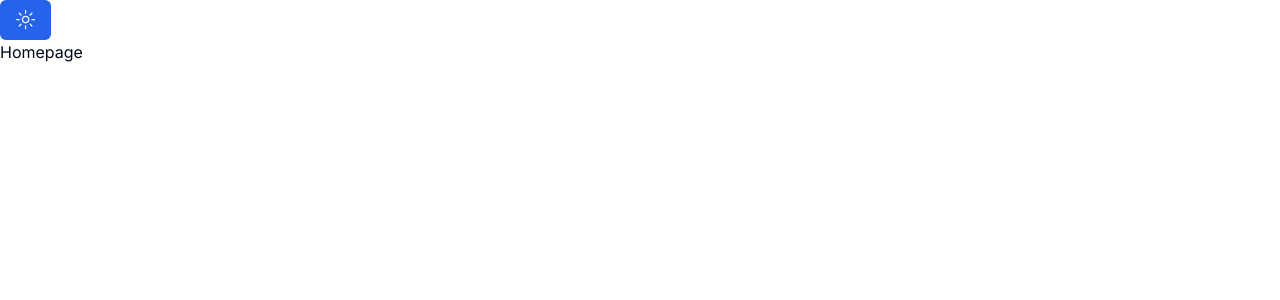
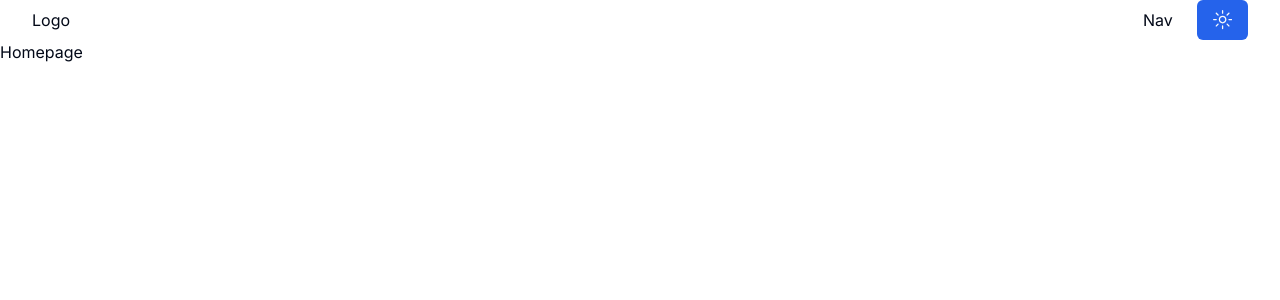
Before and after one commit to amirhoseinmt/nextjs-portfolio, a Next.js app: page / in a window 1280 px wide. Shown: the top 300 px of the page. Built offline with nearby package versions, Linux system fonts and the light colour scheme.

Commit message:
creating header

```diff
--- a/components/Header.jsx
+++ b/components/Header.jsx
@@ -1,11 +1,32 @@
-import ThemeToggler from "./ThemeToggler"
+"use client";
+
+import React, { useState, useEffect } from "react";
+
+// components
+import Logo from "./Logo";
+import ThemeToggler from "./ThemeToggler";
+import Nav from "./Nav";
+import MobileNav from "./MobileNav";
 
 const Header = () => {
   return (
     <header>
-        <ThemeToggler />
+      <div className="container mx-auto">
+        <div className="flex justify-between items-center">
+          <Logo />
+          <div className="flex items-center gap-x-6">
+            {/* nav */}
+            <Nav />
+            <ThemeToggler />
+            {/* mobile nav */}
+            <div className="xl:hidden">
+              <MobileNav />
+            </div>
+          </div>
+        </div>
+      </div>
     </header>
-  )
-}
+  );
+};
 
-export default Header
+export default Header;
--- /dev/null
+++ b/components/Logo.jsx
@@ -0,0 +1,9 @@
+import React from 'react'
+
+const Logo = () => {
+  return (
+    <div>Logo</div>
+  )
+}
+
+export default Logo
--- /dev/null
+++ b/components/MobileNav.jsx
@@ -0,0 +1,9 @@
+import React from 'react'
+
+const MobileNav = () => {
+  return (
+    <div>MobileNav</div>
+  )
+}
+
+export default MobileNav
--- /dev/null
+++ b/components/Nav.jsx
@@ -0,0 +1,7 @@
+const Nav = ({ containerStyles, linkStyles, underlineStyles }) => {
+  return (
+    <nav className={`${containerStyles}`}>Nav</nav>
+  )
+}
+
+export default Nav
```
